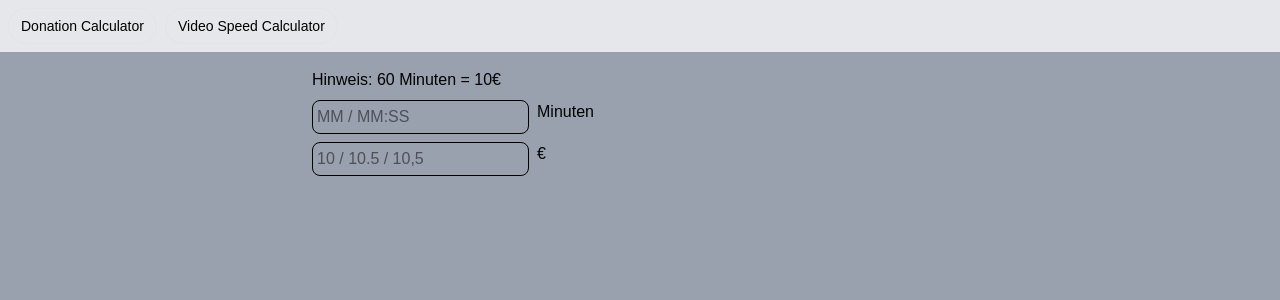
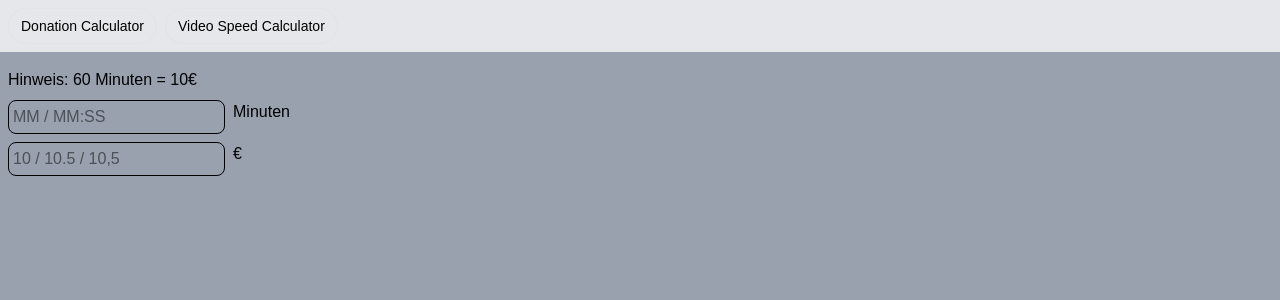
Before and after one commit to davgeiger/utility-calculators, a React (Vite) app: page /utility-calculators/donation-calc in a window 1280 px wide. Shown: the top 300 px of the page. Built offline with nearby package versions, Linux system fonts and the light colour scheme.

Commit message:
Removed mx-auto from DonationCalculator

```diff
--- a/src/DonationCalculator.tsx
+++ b/src/DonationCalculator.tsx
@@ -17,7 +17,7 @@ export default function DonationCalculator() {
 
   return (
     <>
-      <div className="mx-auto flex max-w-2xl flex-col gap-2 p-2 text-black">
+      <div className="flex max-w-2xl flex-col gap-2 p-2 text-black">
         <p>Hinweis: 60 Minuten = 10€</p>
         <div className="flex gap-2">
           {/* Minute input */}
```
